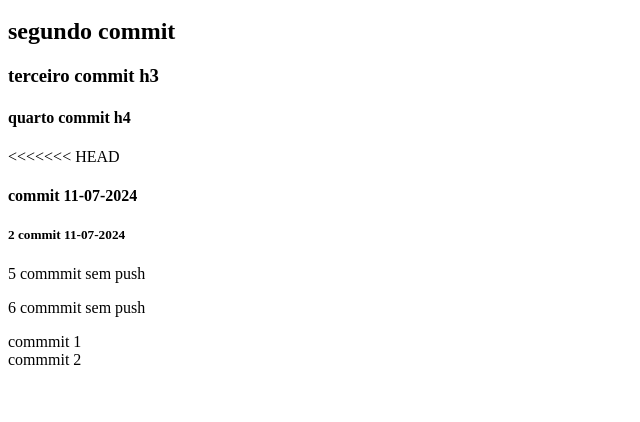
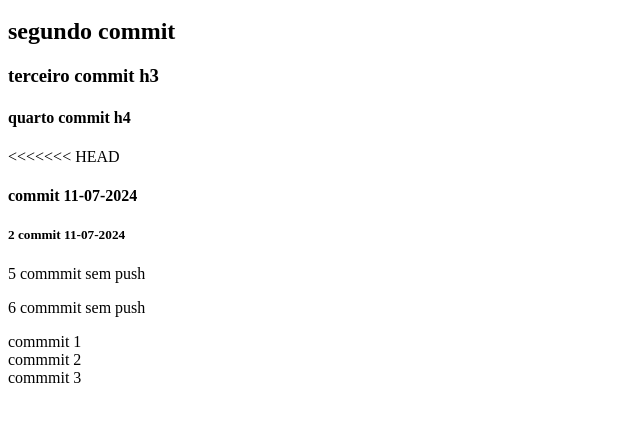
Before and after one commit to gabrielrsantana/rebasetest, a plain HTML site: page index.html in a window 1280 px wide. Shown: the part 48-470 px from the top of the page, without its empty margins (0-640 px from the left). Drawn offline with Linux system fonts and the light colour scheme.

Commit message:
meu 3 div commit

```diff
--- a/index.html
+++ b/index.html
@@ -19,3 +19,7 @@
 <div>
 	commmit 2
 </div>
+
+<div>
+	commmit 3
+</div>
```
